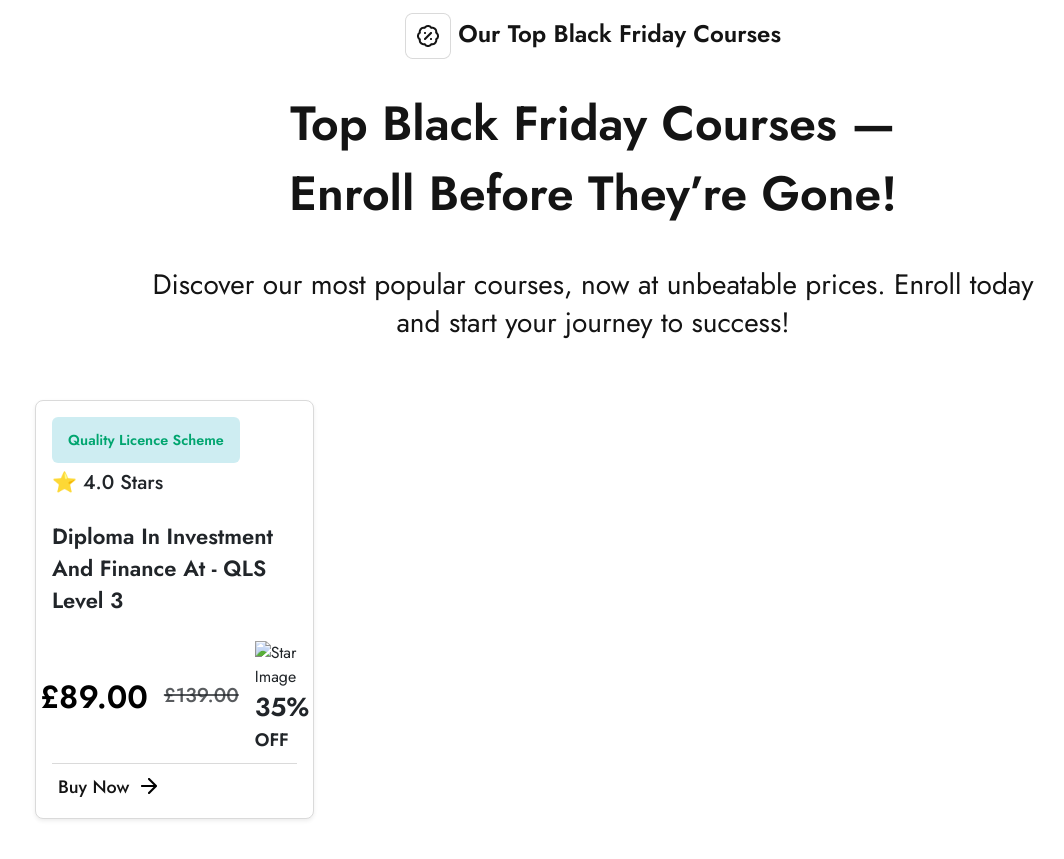
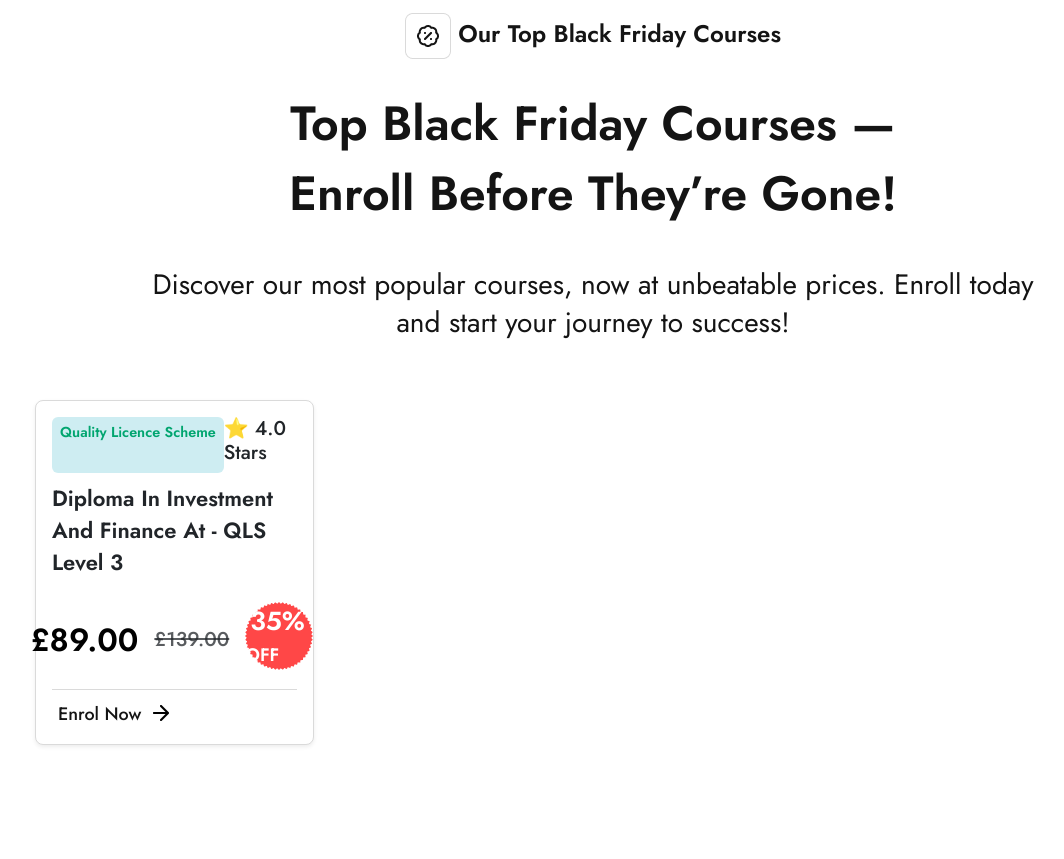
Before and after one commit to Zeeker13/black-friday-courses-website, a plain HTML site: page index.html in a window 1280 px wide. Shown: the part 1973-2832 px from the top of the page, without its empty margins (47-1111 px from the left). After the commit the page ends 2766 px from the top, so only its background shows below. Drawn offline with nearby package versions, Linux system fonts and the light colour scheme.

Commit message:
conflict

```diff
--- a/index.html
+++ b/index.html
@@ -66,7 +66,7 @@
                     <div class="card-container">
                         <div class="p-3">
                             <div class="d-flex justify-content-centers">
-                                <div class="">
+                                <div class="logo-img">
                                     <img src="logo1.png" alt="Quality Licence Scheme" class="">
                                 </div>
 
@@ -166,11 +166,11 @@
         <div class="container my-5">
             <div class="col-md-6 col-lg-3  ">
                 <div class="card  p-3 shadow-sm">
-                    <div class="flex-column">
+                    <div class="d-flex">
 
-                        <span class="badge mb-2 p-3">Quality Licence Scheme</span>
+                        <span class="badge p-2">Quality Licence Scheme</span>
 
-                        <h5 class="mb-3">⭐ 4.0 Stars</h5>
+                        <h5 class="">⭐ 4.0 Stars</h5>
 
                     </div>
                     <h6 class="dip">Diploma In Investment And Finance At - QLS Level 3</h6>
@@ -178,16 +178,16 @@
                             <span class="text-dan">£89.00</span>
                             <del class="text-muted">£139.00</del>
                             <div class="red-circle" style="position: relative;">
-                                <img src="Star 2.png" alt="Star Image" class="background-image">
-                                <div class="badge-overlay">
-                                    <span class="red-circle-35">35%</span><br>
+
+                                <div class="image-off badge-overlay">
+                                    <span class="red-circle-35">35%</span>
                                     <span class="red-circle-off">OFF</span>
                                 </div>
                             </div>
                     </div>
                     <img class="line" src="Line.png" alt="">
                     <button class="buy-now-btn">
-                        Buy Now
+                        Enrol Now
                         <img src="Arrow.png" alt="Arrow" class="arrow-icon">
                     </button>
 
--- a/style.css
+++ b/style.css
@@ -354,9 +354,8 @@ text-underline-position: from-font;
 
 font-size: 26.09px;
 font-weight: 600;
-line-height: 37.7px;
-text-align: left;
-
+padding-left: 5px;
+color: #fff;
 
 }
 
@@ -364,8 +363,8 @@ text-align: left;
 
 font-size: 18.09px;
 font-weight: 600;
-line-height: 26.14px;
-text-align: left;
+color: #fff;
+
 
 
 }
@@ -393,6 +392,9 @@ line-height: 26.01px;
 
 }
 
+.logo-img{
+  justify-content: center;
+}
 
 
 /*Exlpore Courses Cards*/
@@ -400,6 +402,7 @@ line-height: 26.01px;
 .card-container {
   border: 1px solid #0AA3BC;
   border-radius: 10px;
+  background-color: #FFE7E1;
   overflow: hidden;
 }
 
@@ -452,3 +455,10 @@ line-height: 26.01px;
 
 
 }
+
+.image-off{
+  background-image: url("Star2.png");
+  padding-right: 14px;
+  padding-bottom: 10px;
+  background-repeat: no-repeat;
+}
```
